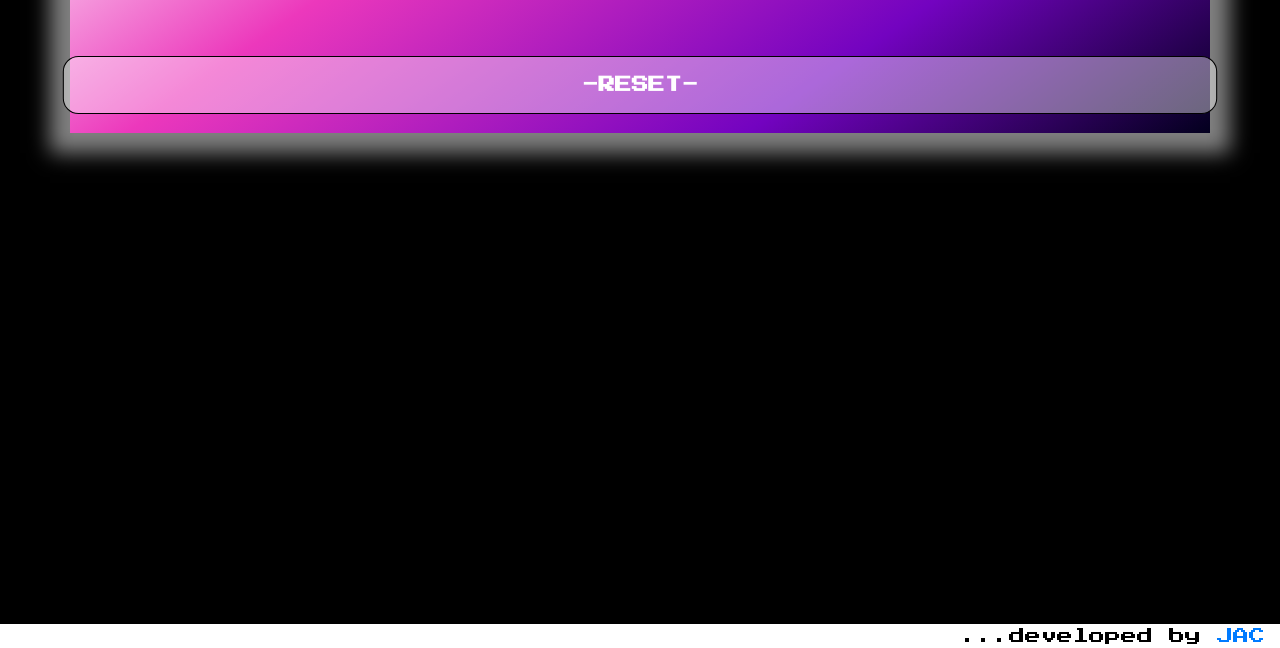
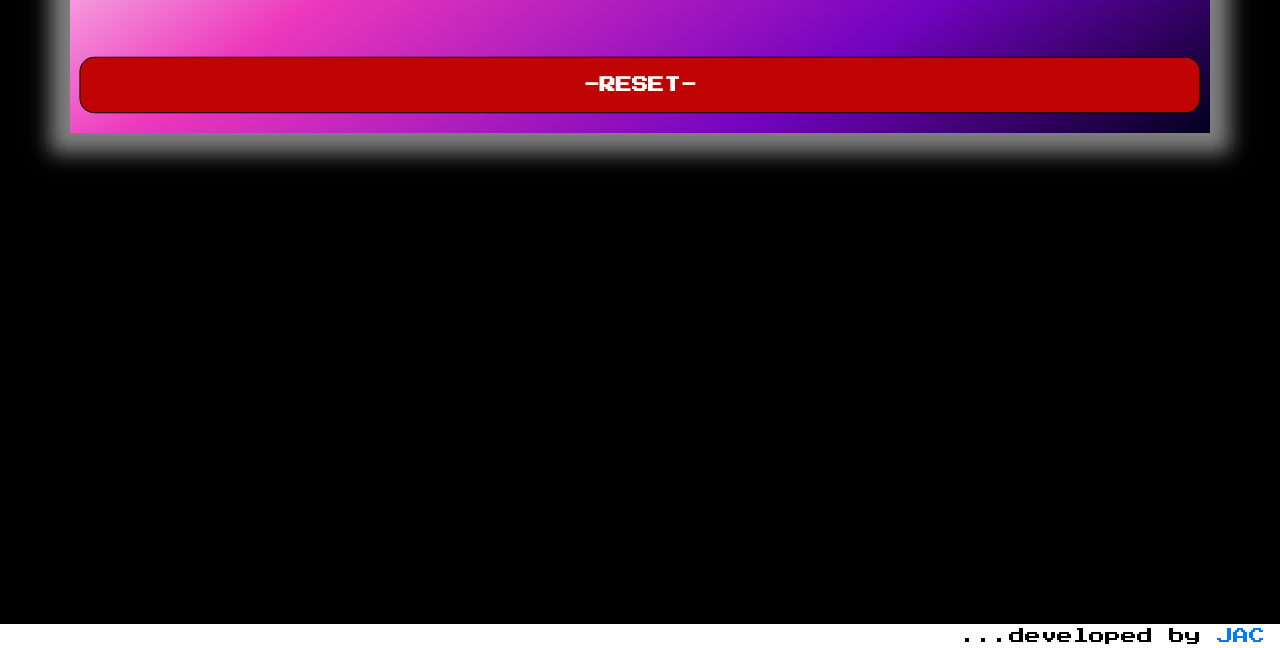
Before and after one commit to joaoacastro/emojismemorygame, a plain HTML site: page index.html in a window 1280 px wide. In both pictures the pointer is over the button "-RESET-". Shown: the part 152-800 px from the top of the page. Drawn offline with nearby package versions, Linux system fonts and the light colour scheme.

Commit message:
update style bugs

```diff
--- a/src/style/main.css
+++ b/src/style/main.css
@@ -87,6 +87,7 @@ h2 {
   width: 300px;
   box-shadow: 0 2px 10px rgba(0, 0, 0, 0.1);
   text-align: center;
+  margin-top: -510px;
 }
 
 /* Botão de fechar */
@@ -163,9 +164,10 @@ h2 {
 }
 
 .reset:hover {
-  transform: scale(1.04); /* Aumenta em 7% o tamanho do quadrado */
+  transform: scale(1.01); /* Aumenta em 7% o tamanho do quadrado */
   border-radius: 15px;
   border: 1px solid #000;
+  background-color: #c00303;
 }
 
 .reset:focus {
@@ -222,6 +224,7 @@ h2 {
   position: absolute;
   inset: 0;
   background-color: #404040;
+  /* background-color: rgba(64, 64, 64,0.5); */
   border-radius: 40px;
   transition: 0.25s;
   transform: rotateY("0deg");
@@ -288,5 +291,6 @@ footer {
     box-shadow: 0 2px 10px rgba(0, 0, 0, 0.1);
     text-align: center;
     z-index: 1000;
+    margin-top: 0px;
   }
 }
```
